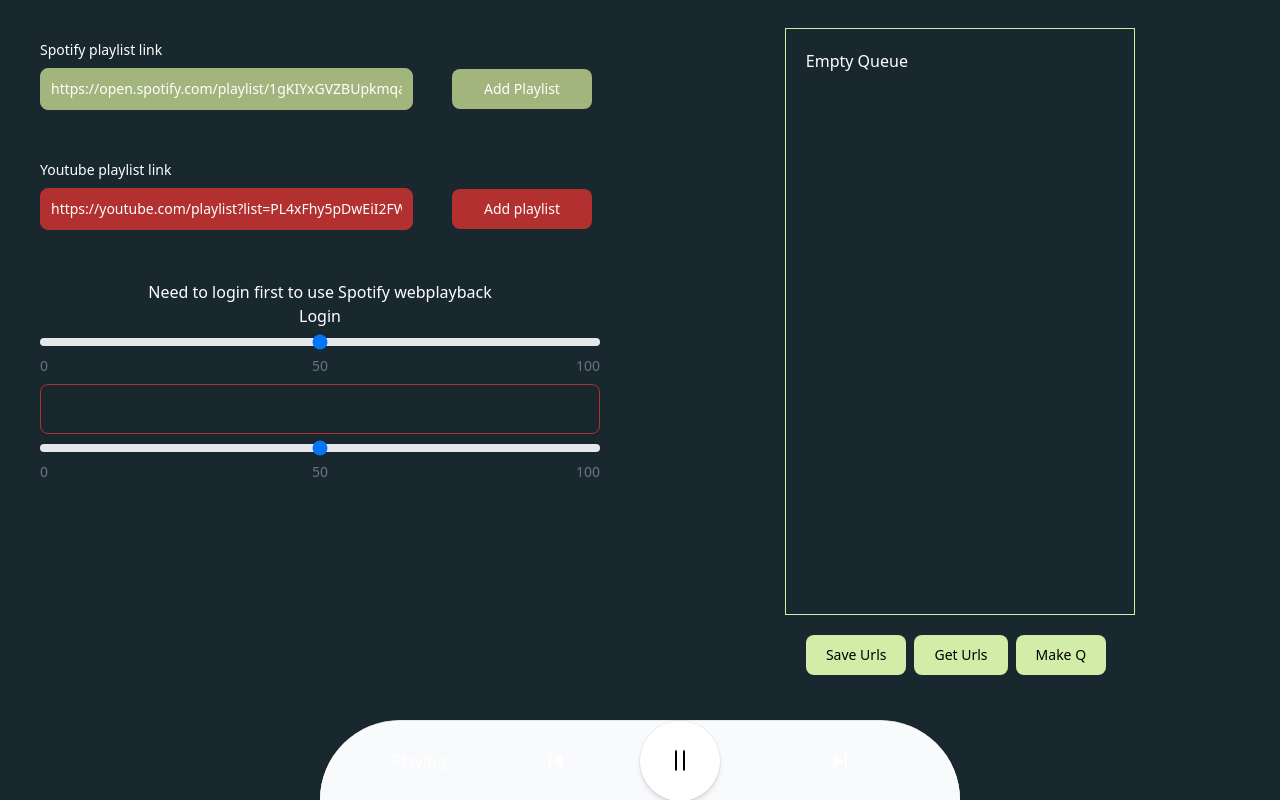
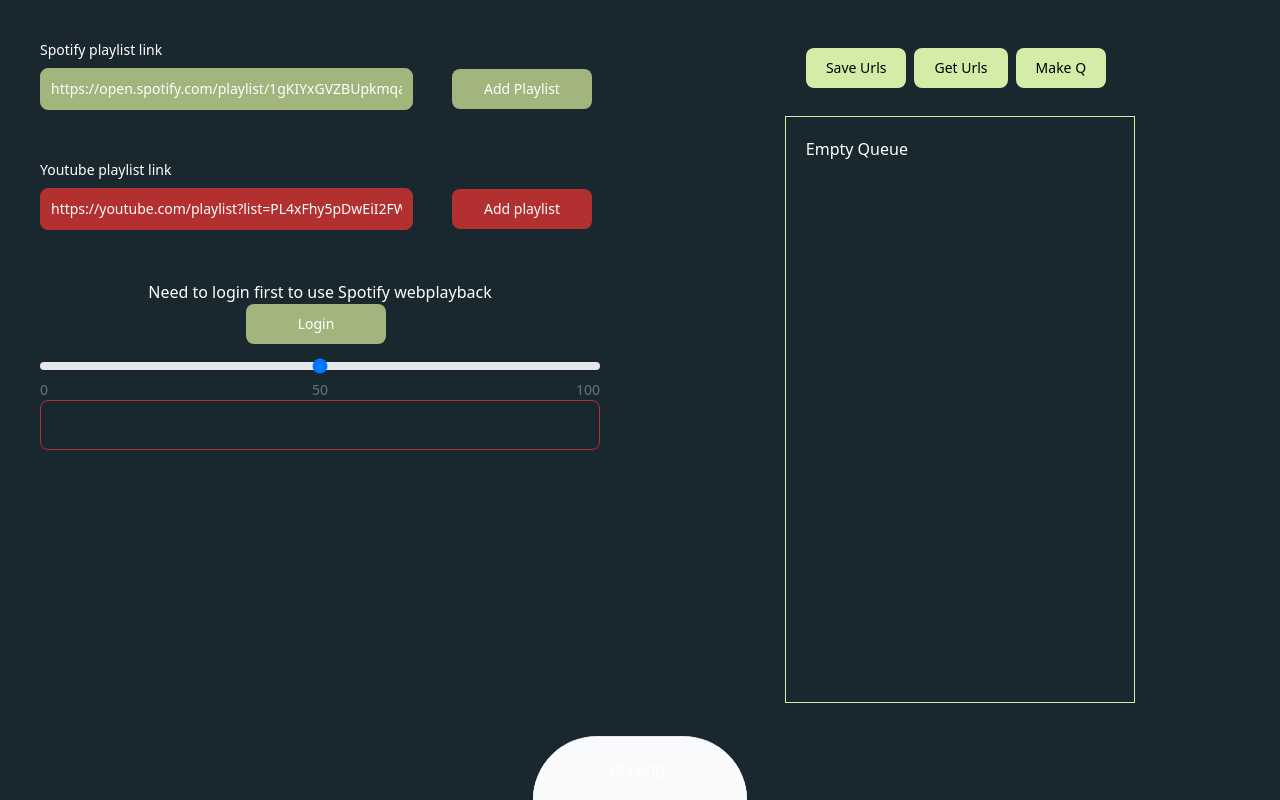
Before and after one commit to laefy13/ytspot, an Angular app: page / in a window 1280 px wide. Built offline with nearby package versions, Linux system fonts and the light colour scheme.

Commit message:
hideable controller

```diff
--- a/src/app/app.component.html
+++ b/src/app/app.component.html
@@ -16,7 +16,7 @@
                 type="text"
                 id="success"
                 [ngClass]="spotify_loading ? 'shadow-md opacity-20' : ''"
-                class="bg-green w-full border border-green text-green dark:text-green placeholder-green dark:placeholder-green text-sm rounded-lg focus:ring-red focus:border-green block p-2.5 dark:bg-transparent dark:border-green"
+                class="bg-green w-full border border-green text-green dark:text-green placeholder-green dark:placeholder-red text-sm rounded-lg focus:ring-red focus:border-green block p-2.5 dark:bg-transparent dark:border-green"
                 placeholder="Spotify playlist Link"
                 [formControl]="spotify_link"
                 value="https://open.spotify.com/playlist/1gKIYxGVZBUpkmqamRa60w?si=655b6326c62f4a51"
@@ -98,6 +98,26 @@
     <div
       class="main-queue flex flex-col h-full items-center sm:w-1/2 p-2 w-full"
     >
+      <div class="misc-buttons mt-10">
+        <button
+          class="misc-button bg-lightgreen hover:green focus:outline-none focus:ring-4 focus:ring-gray-300 font-medium rounded-lg text-sm px-5 py-2.5 me-2 mb-2 dark:bg-lightgreen dark:hover:bg-green dark:focus:ring-darkbg-green dark:border-darkbg-green"
+          (click)="saveUrls()"
+        >
+          Save Urls
+        </button>
+        <button
+          class="misc-button bg-lightgreen hover:green focus:outline-none focus:ring-4 focus:ring-gray-300 font-medium rounded-lg text-sm px-5 py-2.5 me-2 mb-2 dark:bg-lightgreen dark:hover:bg-green dark:focus:ring-darkbg-green dark:border-darkbg-green"
+          (click)="getUrls()"
+        >
+          Get Urls
+        </button>
+        <button
+          class="misc-button bg-lightgreen hover:green focus:outline-none focus:ring-4 focus:ring-gray-300 font-medium rounded-lg text-sm px-5 py-2.5 me-2 mb-2 dark:bg-lightgreen dark:hover:bg-green dark:focus:ring-darkbg-green dark:border-darkbg-green"
+          (click)="makeQueue()"
+        >
+          Make Q
+        </button>
+      </div>
       <div
         class="queue-container flex flex-col h-4/5 items-center p-5 w-full relative"
       >
@@ -144,46 +164,42 @@
           [additional_text]="'Getting data & making new queue'"
         />
       </div>
-      <div class="misc-buttons">
-        <button
-          class="misc-button bg-lightgreen hover:green focus:outline-none focus:ring-4 focus:ring-gray-300 font-medium rounded-lg text-sm px-5 py-2.5 me-2 mb-2 dark:bg-lightgreen dark:hover:bg-green dark:focus:ring-darkbg-green dark:border-darkbg-green"
-          (click)="saveUrls()"
-        >
-          Save Urls
-        </button>
-        <button
-          class="misc-button bg-lightgreen hover:green focus:outline-none focus:ring-4 focus:ring-gray-300 font-medium rounded-lg text-sm px-5 py-2.5 me-2 mb-2 dark:bg-lightgreen dark:hover:bg-green dark:focus:ring-darkbg-green dark:border-darkbg-green"
-          (click)="getUrls()"
-        >
-          Get Urls
-        </button>
-        <button
-          class="misc-button bg-lightgreen hover:green focus:outline-none focus:ring-4 focus:ring-gray-300 font-medium rounded-lg text-sm px-5 py-2.5 me-2 mb-2 dark:bg-lightgreen dark:hover:bg-green dark:focus:ring-darkbg-green dark:border-darkbg-green"
-          (click)="makeQueue()"
-        >
-          Make Q
-        </button>
-      </div>
     </div>
   </div>
-
-  <div class="flex justify-center rounded-t-full">
+  <div
+    class="flex justify-center rounded-t-full"
+    (mouseenter)="resetTimer()"
+    (mouseleave)="mouseLeft()"
+  >
     <div
-      class="fixed justify-center rounded-t-full bottom-0 w-1/2 bg-white border-t border-gray-200 dark:bg-gray-700 dark:border-gray-600 h-10per"
+      class="fixed justify-center rounded-t-full bottom-0 bg-white border-t border-gray-200 dark:bg-gray-700 dark:border-gray-600"
+      [ngClass]="showControllers ? 'w-1/2 h-10per' : ' w-1/6 h-8per'"
     >
       <div
         class="bg-slate-50 rounded-t-full text-slate-500 dark:bg-slate-600 dark:text-slate-200 flex items-center h-full"
       >
-        <div class="flex-auto flex items-center justify-evenly">
+        <div
+          class="flex-auto flex items-center"
+          [ngClass]="showControllers ? 'justify-evenly' : 'justify-center'"
+        >
           <div
-            class="song w-20 overflow-y-hidden hidden sm:block lg:hidden xl:block"
+            class="song overflow-y-hidden hidden"
+            [ngClass]="
+              showControllers
+                ? ' w-20 sm:block lg:hidden xl:block'
+                : ' w-40 sm:inline lg:hidden xl:inline'
+            "
           >
-            Playing:
-            <div class="song animate-marquee whitespace-nowrap w-100vh">
+            <div class="text-center">Playing:</div>
+
+            <div
+              class="song animate-marquee whitespace-nowrap w-100vw text-center"
+            >
               {{ playing_song }}
             </div>
           </div>
           <button
+            *ngIf="showControllers"
             type="button"
             class="sm:block lg:block xl:block"
             aria-label="Previous"
@@ -209,17 +225,31 @@
           </button>
         </div>
         <button
+          *ngIf="showControllers"
           type="button"
           class="bg-white text-slate-900 dark:bg-slate-100 dark:text-slate-700 flex-none -my-2 mx-auto w-10 h-10 sm:w-20 sm:h-20 rounded-full ring-1 ring-slate-900/5 shadow-md flex items-center justify-center"
           aria-label="Pause"
           (click)="mainController()"
         >
-          <svg width="30" height="32" fill="black">
+          <svg width="30" height="32" fill="black" *ngIf="playing[0]">
             <rect x="10" y="5" width="2" height="21" rx="2" />
             <rect x="18" y="5" width="2" height="21" rx="2" />
           </svg>
+          <svg
+            *ngIf="!playing[0]"
+            xmlns="http://www.w3.org/2000/svg"
+            viewBox="0 0 24 24"
+            width="24"
+            height="24"
+            fill="black"
+          >
+            <path d="M8 5v14l11-7z" />
+          </svg>
         </button>
-        <div class="flex-auto flex items-center justify-evenly">
+        <div
+          class="flex-auto flex items-center justify-evenly"
+          *ngIf="showControllers"
+        >
           <button
             type="button"
             class="sm:block lg:block xl:block"
--- a/src/app/app.component.ts
+++ b/src/app/app.component.ts
@@ -1,4 +1,4 @@
-import { Component } from '@angular/core';
+import { Component, HostListener } from '@angular/core';
 import { RouterOutlet } from '@angular/router';
 import {
   HttpClient,
@@ -75,8 +75,10 @@
   spotify_queue = false;
   youtube_loading = false;
   previous_songs: [number, string, string, string][] = [];
-
   api_link = environment.API_URL;
+  isMobile: boolean = false;
+  showControllers: boolean = true;
+  timer: any;
 
   constructor(
     private http: HttpClient,
@@ -89,15 +91,29 @@
     this.ytService.currentPlayerTrackId$.subscribe(() => {
       if (this.playing[1] === 0) this.nextSong();
     });
+
+    this.checkIfMobile();
   }
+
+  @HostListener('window:resize', ['$event'])
+  onResize() {
+    this.checkIfMobile();
+  }
+
+  checkIfMobile() {
+    if (typeof window !== 'undefined') this.isMobile = window.innerWidth <= 768;
+  }
+
   saveUrls() {
     store.default.set('urls', this.urls);
   }
+
   getUrls() {
     const urls = store.default.get('urls');
     if (urls === null) return;
     this.urls = urls;
   }
+
   randomNumber(): number {
     const urls_length = this.urls['yt'].length + this.urls['spot'].length - 2;
     return Math.floor(Math.random() * urls_length);
@@ -106,6 +122,7 @@
   boxColor(player_name: number) {
     return player_name === 0 ? 'bg-red' : 'bg-green';
   }
+
   addQueue() {
     const rng_number = this.randomNumber();
     const yt_arr_len = this.urls['yt'].length - 1;
@@ -119,16 +136,19 @@
       return;
     }
   }
+
   removeFromQueue(id: string) {
     this.queue = this.queue.filter((queue) => queue[2] !== id);
     this.addQueue();
   }
+
   makeQueue() {
     this.queue = [];
     for (let index = 0; index < 50; index++) {
       this.addQueue();
     }
   }
+
   updatePlaying(is_playing: boolean, player_type: number) {
     if (
       (this.playing[1] === 1 && player_type === 0) ||
@@ -183,6 +203,7 @@
       }
     }
   }
+
   nextSong() {
     if (this.spotify_loading || this.youtube_loading || this.spotify_queue) {
       return;
@@ -197,7 +218,6 @@
       this.ytService.stopPlayer();
     } else if (this.playing[1] === 1 && player_type === 0 && this.playing[0]) {
       this.spotifyWPComponent.pauseDevice();
-      // this.updatePlaying(false, 1);
     }
     this.updatePlaying(true, player_type);
     this.playing_song = song_name;
@@ -210,6 +230,7 @@
     }
     this.addQueue();
   }
+
   prevSong() {
     const item = this.previous_songs.pop();
     if (item === undefined) return;
@@ -276,6 +297,7 @@
       },
     });
   }
+
   clearInput(link: FormControl) {
     if (
       link.value ===
@@ -285,6 +307,29 @@
     )
       link.setValue('');
   }
+
+  ngOnInit() {
+    this.startTimer();
+  }
+
+  startTimer() {
+    this.timer = setTimeout(() => {
+      this.mouseLeft();
+    }, 3000);
+  }
+
+  resetTimer() {
+    if (!this.isMobile) {
+      clearTimeout(this.timer);
+      this.showControllers = true;
+      this.startTimer();
+    }
+  }
+
+  mouseLeft() {
+    if (!this.isMobile) this.showControllers = false;
+  }
+
   drop(event: CdkDragDrop<string[]>) {
     moveItemInArray(this.queue, event.previousIndex, event.currentIndex);
   }
--- a/src/app/spotify-web-playback/spotify-web-playback.component.html
+++ b/src/app/spotify-web-playback/spotify-web-playback.component.html
@@ -4,13 +4,49 @@
     *ngIf="access_token == null"
   >
     Need to login first to use Spotify webplayback
-    <a [href]="api_link + 'auth/login'">Login</a>
+    <a [href]="api_link + 'auth/login'">
+      <button
+        type="button"
+        class="w-3/12 focus:outline-none text-white bg-green hover:bg-green focus:ring-4 focus:ring-green font-medium rounded-lg text-sm px-5 py-2.5 me-2 dark:bg-green dark:hover:bg-green dark:focus:ring-green"
+      >
+        Login
+      </button></a
+    >
   </div>
+
   <div
     class="image flex justify-center items-center flex-col w-full"
     *ngIf="access_token"
   >
-    <button class="logout" (click)="logout()">logout</button>
+    <button
+      class="logout w-3/12 focus:outline-none text-white bg-green hover:bg-green focus:ring-4 focus:ring-green font-medium rounded-lg text-sm px-5 py-2.5 me-2 dark:bg-green dark:hover:bg-green dark:focus:ring-green"
+      (click)="logout()"
+    >
+      logout
+    </button>
+    <div class="relative mb-6 w-full">
+      <input
+        id="minmax-range"
+        type="range"
+        min="0"
+        max="100"
+        [(ngModel)]="spotify_volume"
+        (change)="updateVolume()"
+        class="w-full h-2 bg-gray-200 rounded-lg appearance-none cursor-pointer dark:bg-gray-700"
+      />
+      <span
+        class="text-sm text-gray-500 dark:text-gray-400 absolute start-0 -bottom-6"
+        >0</span
+      >
+      <span
+        class="text-sm text-gray-500 dark:text-gray-400 absolute start-1/2 -translate-x-1/2 rtl:translate-x-1/2 -bottom-6"
+        >50</span
+      >
+      <span
+        class="text-sm text-gray-500 dark:text-gray-400 absolute end-0 -bottom-6"
+        >100</span
+      >
+    </div>
     <div
       class="image flex justify-center relative items-center w-full"
       [ngClass]="update_class ? 'h-50' : 'h-30vh w-30vh'"
@@ -33,27 +69,4 @@
       />
     </div>
   </div>
-  <div class="relative mb-6">
-    <input
-      id="minmax-range"
-      type="range"
-      min="0"
-      max="100"
-      [(ngModel)]="spotify_volume"
-      (change)="updateVolume()"
-      class="w-full h-2 bg-gray-200 rounded-lg appearance-none cursor-pointer dark:bg-gray-700"
-    />
-    <span
-      class="text-sm text-gray-500 dark:text-gray-400 absolute start-0 -bottom-6"
-      >0</span
-    >
-    <span
-      class="text-sm text-gray-500 dark:text-gray-400 absolute start-1/2 -translate-x-1/2 rtl:translate-x-1/2 -bottom-6"
-      >50</span
-    >
-    <span
-      class="text-sm text-gray-500 dark:text-gray-400 absolute end-0 -bottom-6"
-      >100</span
-    >
-  </div>
 </div>
--- a/src/app/youtube-web-playback/youtube-web-playback.component.html
+++ b/src/app/youtube-web-playback/youtube-web-playback.component.html
@@ -1,4 +1,3 @@
-<div class="rounded-lg border border-red w-full h-50" id="youtube-player"></div>
 <div class="relative mb-6">
   <input
     id="minmax-range"
@@ -22,3 +21,4 @@
     >100</span
   >
 </div>
+<div class="rounded-lg border border-red w-full h-50" id="youtube-player"></div>
--- a/tailwind.config.js
+++ b/tailwind.config.js
@@ -30,14 +30,17 @@
       },
       height: {
         "10per": "10%",
+        "8per": "8%",
         50: "50px",
         "30vh": "30vh",
         "50vh": "50vh",
       },
       width: {
         "3/5": "60%",
-        "1/2": "50%",
+        "1/2": "50vw",
         "30vw": "30vw",
+        "20%": "20%",
+        "10%": "10%",
       },
       colors: {
         darkgreen: "#19282F",
```
Also changed, not shown: src/app/app.component.css (+0 -19 lines).
